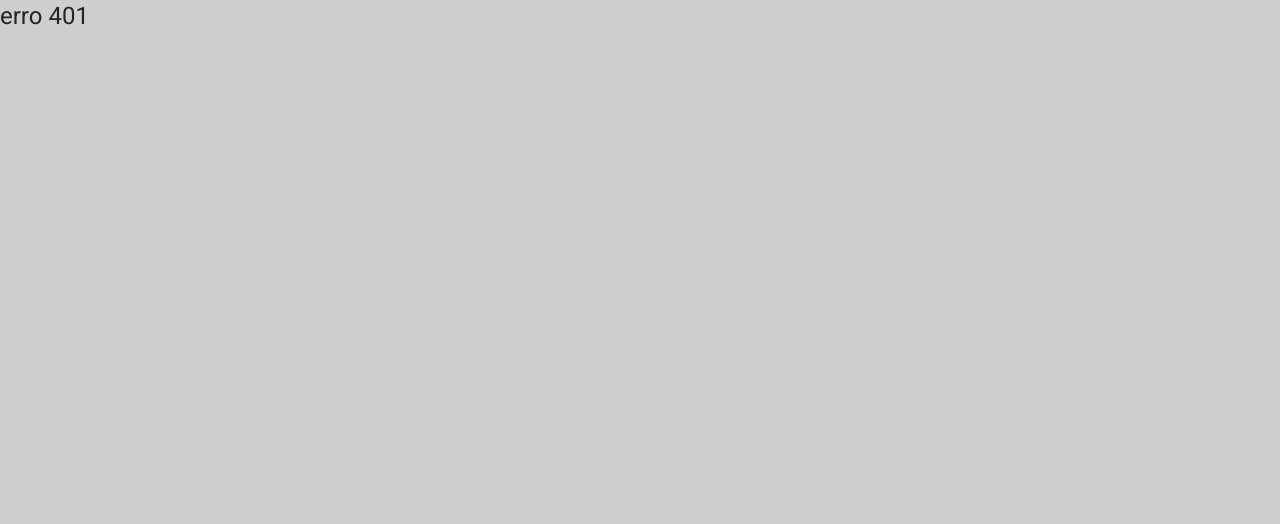
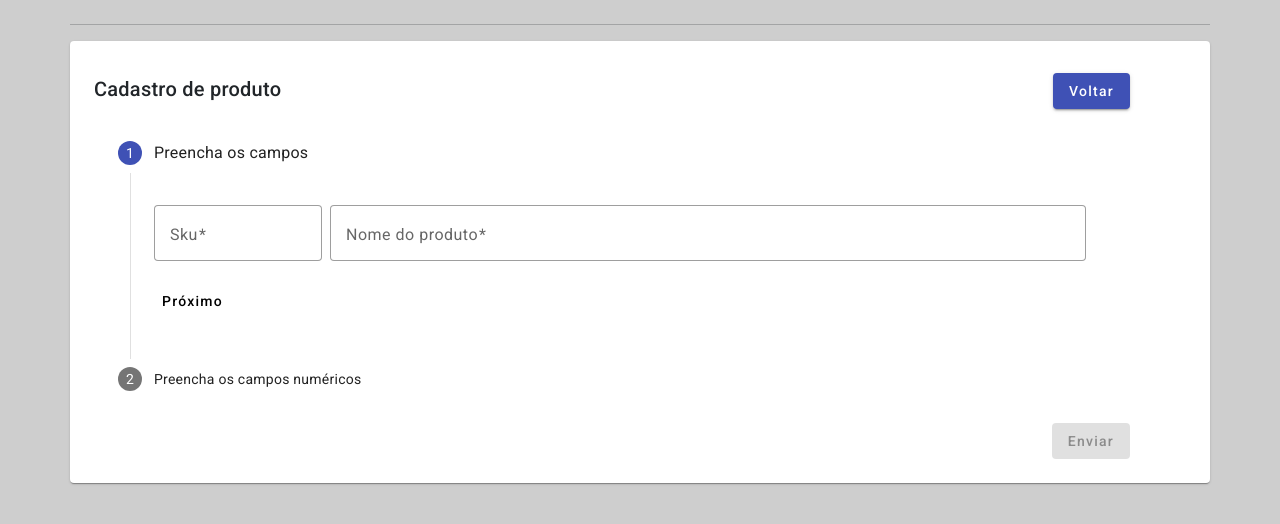
Before and after one commit to Navarriin/CadastroProdutos, an Angular app: page /register in a window 1280 px wide. Before the commit this address led to /error. Shown: the top 524 px of the page. Built offline with nearby package versions, Linux system fonts and the light colour scheme; no server answers.

Commit message:
refatorando formulario para nova pagina

```diff
--- a/src/app/app.routes.ts
+++ b/src/app/app.routes.ts
@@ -1,12 +1,18 @@
 import { Routes } from '@angular/router';
 import { HomeComponent } from './pages/home/home.component';
 import { ErrorComponent } from './pages/error/error.component';
+import { RegisterComponent } from './pages/register/register.component';
 
 export const routes: Routes = [
   {
     path: '',
     component: HomeComponent,
     title: 'Home',
+  },
+  {
+    path: 'register',
+    component: RegisterComponent,
+    title: 'form',
   },
   {
     path: 'error',
--- a/src/app/components/card/card.component.html
+++ b/src/app/components/card/card.component.html
@@ -4,12 +4,9 @@
     <mat-card>
       <mat-card-header>
         <div class="title d-flex col-11 m-auto justify-content-between mt-3">
-          <mat-card-title>Cadastro de produtos</mat-card-title>
+          <mat-card-title>Listagem de produtos</mat-card-title>
           <div class="d-flex gap-2">
-            <button *ngIf="!search" mat-raised-button color="primary">Pesquisar</button>
-            <button (click)="toggleSearch()" mat-raised-button color="primary">
-              {{!search ? 'Incluir' : 'Voltar'}}
-            </button>
+            <button mat-raised-button color="primary" routerLink="/register"> Incluir </button>
           </div>
         </div>
       </mat-card-header>
--- a/src/app/components/card/card.component.ts
+++ b/src/app/components/card/card.component.ts
@@ -6,6 +6,7 @@ import { FormComponent } from '../form/form.component';
 // Angular Material components
 import { MatCardModule } from '@angular/material/card';
 import { MatButtonModule } from '@angular/material/button';
+import { RouterLink } from '@angular/router';
 
 @Component({
   selector: 'app-card',
@@ -16,6 +17,7 @@ import { MatButtonModule } from '@angular/material/button';
     MatButtonModule,
     TableComponent,
     FormComponent,
+    RouterLink,
   ],
   templateUrl: './card.component.html',
   styleUrl: './card.component.scss',
--- a/src/app/components/form/form.component.html
+++ b/src/app/components/form/form.component.html
@@ -1,6 +1,10 @@
 <div class="container">
-  <div class="row mt-4">
+  <div class="row mt-4 mb-4">
     <div class="col-12">
+      <div class="d-flex justify-content-between me-5 pe-2 mt-2">
+        <mat-card-title>Cadastro de produto</mat-card-title>
+        <button mat-raised-button type=" button" color="primary" routerLink="/">Voltar</button>
+      </div>
       <mat-stepper orientation="vertical" [linear]="isLinear" #stepper>
         <mat-step [stepControl]="formGroup">
           <form [formGroup]="formGroup">
@@ -37,11 +41,14 @@
             </div>
             <div class="d-flex justify-content-between">
               <button mat-button matStepperPrevious>Voltar</button>
-              <button mat-raised-button type="button" color="primary" (click)="saveProduct()">Enviar</button>
             </div>
           </form>
         </mat-step>
       </mat-stepper>
+      <div class="d-flex justify-content-end me-5 pe-2 mt-2">
+        <button mat-raised-button type="button" color="primary" (click)="saveProduct()" routerLink="/"
+          [disabled]="!formGroup.valid">Enviar</button>
+      </div>
     </div>
   </div>
 </div>
--- a/src/app/components/form/form.component.ts
+++ b/src/app/components/form/form.component.ts
@@ -1,6 +1,7 @@
 import { Component, EventEmitter, Output } from '@angular/core';
 // Angular materials
 import { MatInputModule } from '@angular/material/input';
+import { MatCardModule } from '@angular/material/card';
 import { MatFormFieldModule } from '@angular/material/form-field';
 import { MatStepperModule } from '@angular/material/stepper';
 import { MatButtonModule } from '@angular/material/button';
@@ -14,6 +15,7 @@ import {
 // Meus imports(API, TableComponent e interface)
 import { TableComponent } from '../table/table.component';
 import { Products } from '../../interface/Products.interface';
+import { RouterLink } from '@angular/router';
 
 @Component({
   selector: 'app-form',
@@ -24,6 +26,8 @@ import { Products } from '../../interface/Products.interface';
     MatFormFieldModule,
     MatInputModule,
     ReactiveFormsModule,
+    RouterLink,
+    MatCardModule,
   ],
   templateUrl: './form.component.html',
   styleUrl: './form.component.scss',
--- /dev/null
+++ b/src/app/pages/register/register.component.html
@@ -0,0 +1,8 @@
+<div class="container mt-4">
+  <div class="row">
+    <hr class="col-12">
+    <mat-card>
+      <app-form />
+    </mat-card>
+  </div>
+</div>
--- /dev/null
+++ b/src/app/pages/register/register.component.scss
@@ -0,0 +1,3 @@
+:host {
+  display: block;
+}
```
Also changed, not shown: src/app/pages/register/register.component.ts (added, +12 -0 lines).
